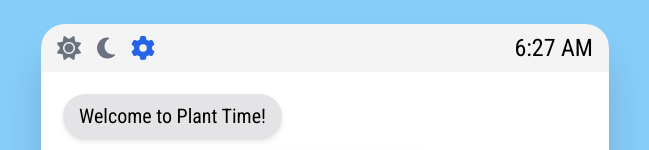
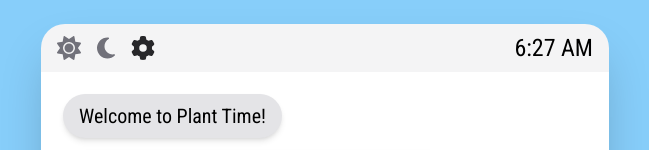
Before and after one commit to jkr-team/plant-time-web, a Next.js app: page / in a window 1280 px wide. Shown: the top 150 px of the page, without its empty margins (315-964 px from the left). Built offline with nearby package versions, Linux system fonts and the light colour scheme.

Commit message:
adjust theme switch colors

```diff
--- a/src/components/ThemeSwitch.tsx
+++ b/src/components/ThemeSwitch.tsx
@@ -40,7 +40,7 @@ export default function ThemeSwitch() {
 
   return (
     <form
-      className='focus-within:b relative flex items-center justify-center gap-10 rounded-3xl md:gap-4 border-blue-600 text-gray-500 focus-within:border-2'
+      className='focus-within:b relative flex items-center justify-center gap-10 rounded-3xl border-blue-600 text-zinc-500 focus-within:border-2 md:gap-4'
       onChange={(e) => {
         const theme = (e.target as HTMLInputElement).value;
         setActiveRadio(theme);
@@ -55,7 +55,7 @@ export default function ThemeSwitch() {
         <input type='radio' name='theme' value='dark' className='appearance-none' />
         <FontAwesomeIcon icon={faMoon} />
       </label>
-      <label className={classNames(labelClasses, { 'text-blue-600': activeRadio === 'system' })}>
+      <label className={classNames(labelClasses, { 'text-zinc-800 dark:text-zinc-200': activeRadio === 'system' })}>
         <input type='radio' name='theme' value='system' className='appearance-none' />
         <FontAwesomeIcon icon={faGear} />
       </label>
```
